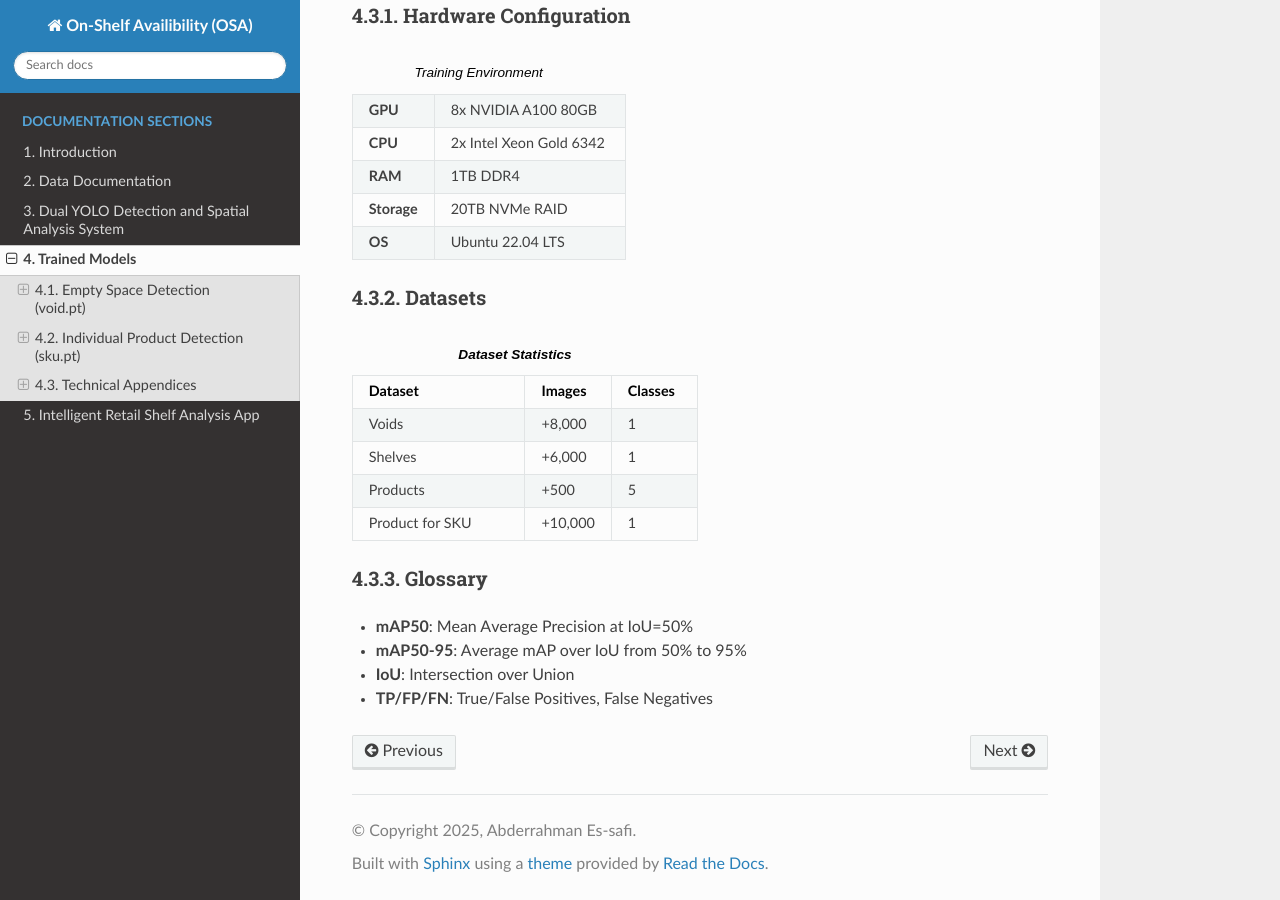
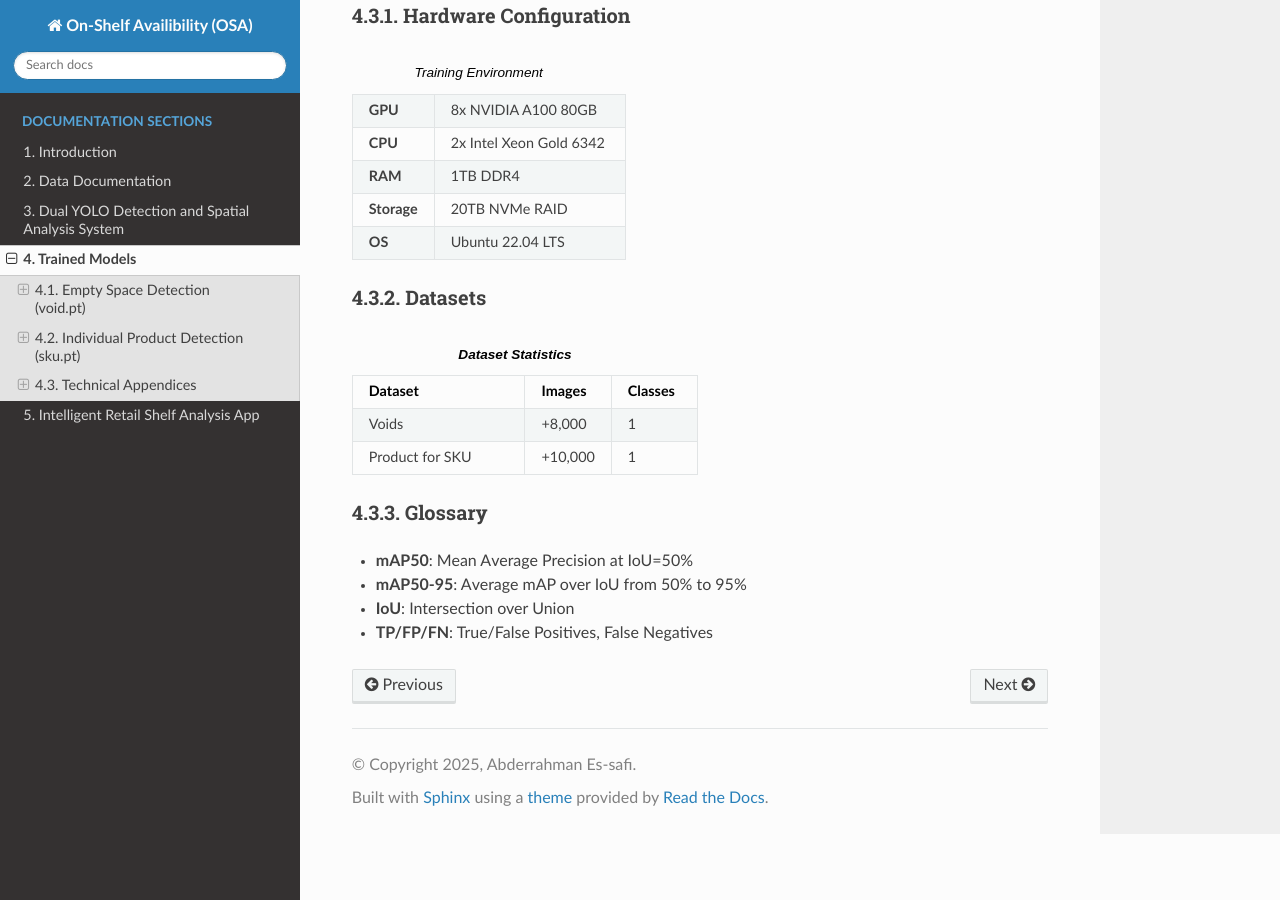
Before and after one commit to Amine-te/OSA_app, a Sphinx documentation site: the page built from docs/source/models.rst, in a window 1280 px wide and 900 px high, scrolled down 12140 px. Built offline with Sphinx 7.4.7 and the Read the Docs theme 3.1.0, drawn with Linux system fonts in a browser that asks for light colours.

Commit message:
update source

```diff
--- a/docs/source/models.rst
+++ b/docs/source/models.rst
@@ -463,12 +463,6 @@ Datasets
    * - Voids
      - +8,000
      - 1
-   * - Shelves
-     - +6,000
-     - 1
-   * - Products
-     - +500
-     - 5
    * - Product for SKU
      - +10,000
      - 1
```
